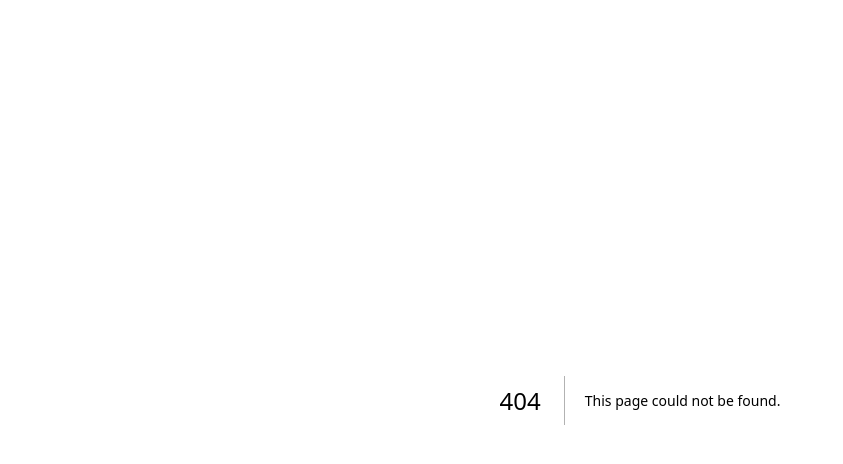
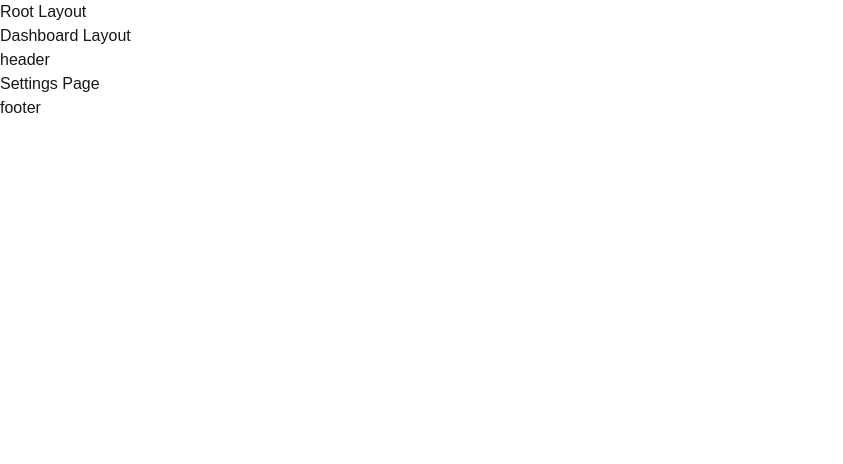
Before and after one commit to PrabhuSPK/NextJS, a Next.js app in the folder JVLCode/jvl-app/: page /dashboard/settings in a window 1280 px wide. Before the commit this address had no page. Shown: the top 464 px of the page, without its empty margins (0-843 px from the left). Built offline with nearby package versions, Linux system fonts and the light colour scheme.

Commit message:
Layouts & Props - Nested Routing

```diff
--- /dev/null
+++ b/JVLCode/jvl-app/src/app/dashboard/layout.js
@@ -0,0 +1,15 @@
+import React from 'react'
+
+const Layout = ({children}) => {
+  return (
+    <div>
+        <h1>Dashboard Layout</h1>
+        <h2>header</h2>
+        {children}
+        <h2>footer</h2>
+
+    </div>
+  )
+}
+
+export default Layout
--- a/JVLCode/jvl-app/src/app/dashboard/setting/page.js
+++ /dev/null
@@ -1,13 +0,0 @@
-import React from 'react'
-
-const Setting = () => {
-  return (
-    <div>
-
-        <h1>Setting Page</h1>
-
-    </div>
-  )
-}
-
-export default Setting
--- /dev/null
+++ b/JVLCode/jvl-app/src/app/dashboard/settings/page.js
@@ -0,0 +1,13 @@
+import React from 'react'
+
+const Settings = () => {
+  return (
+    <div>
+
+        <h1>Settings Page</h1>
+
+    </div>
+  )
+}
+
+export default Settings
--- a/JVLCode/jvl-app/src/app/layout.js
+++ b/JVLCode/jvl-app/src/app/layout.js
@@ -22,6 +22,7 @@ export default function RootLayout({ children }) {
       <body
         className={`${geistSans.variable} ${geistMono.variable} antialiased`}
       >
+        <h1>Root Layout</h1>
         {children}
       </body>
     </html>
```
